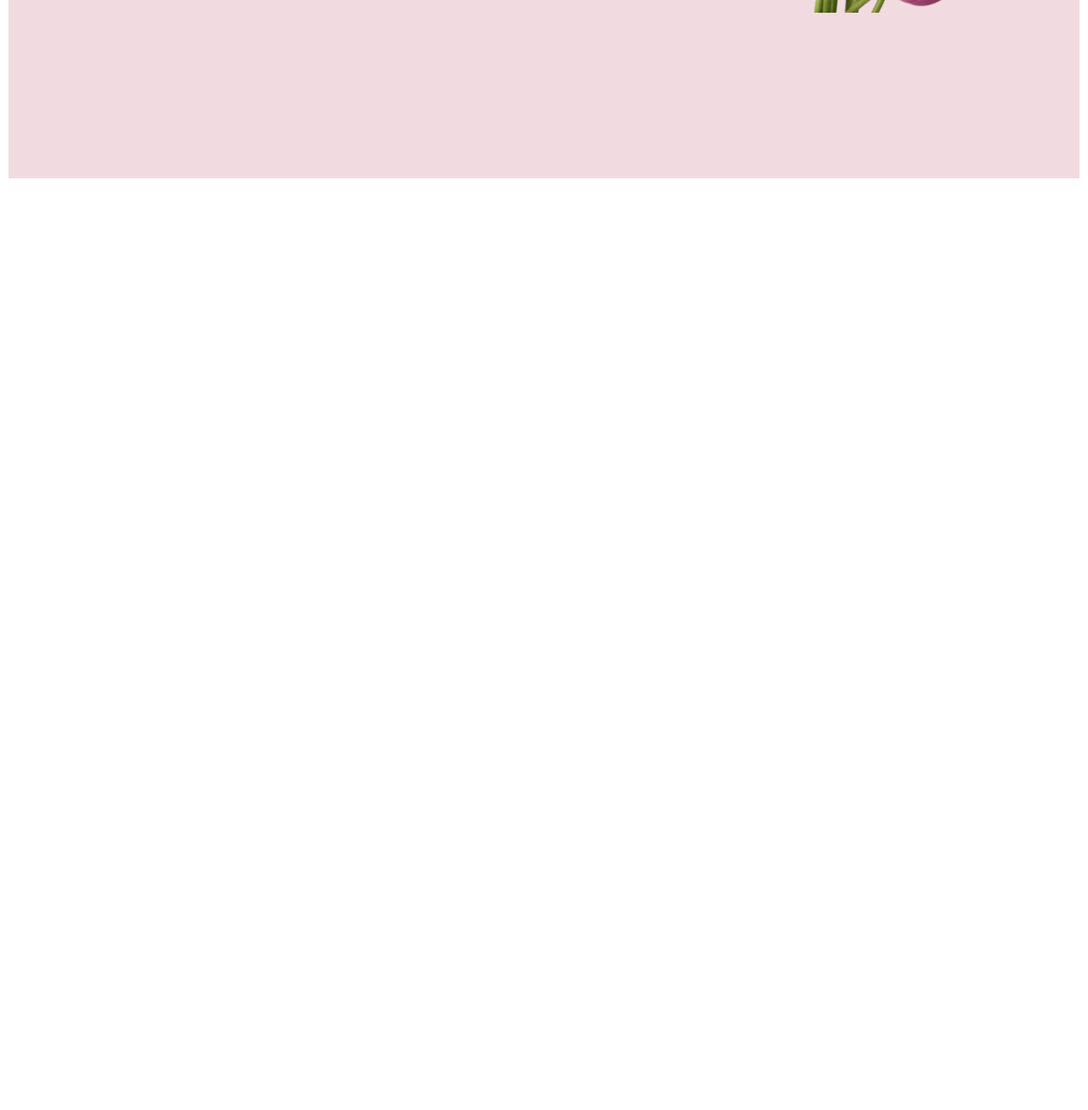
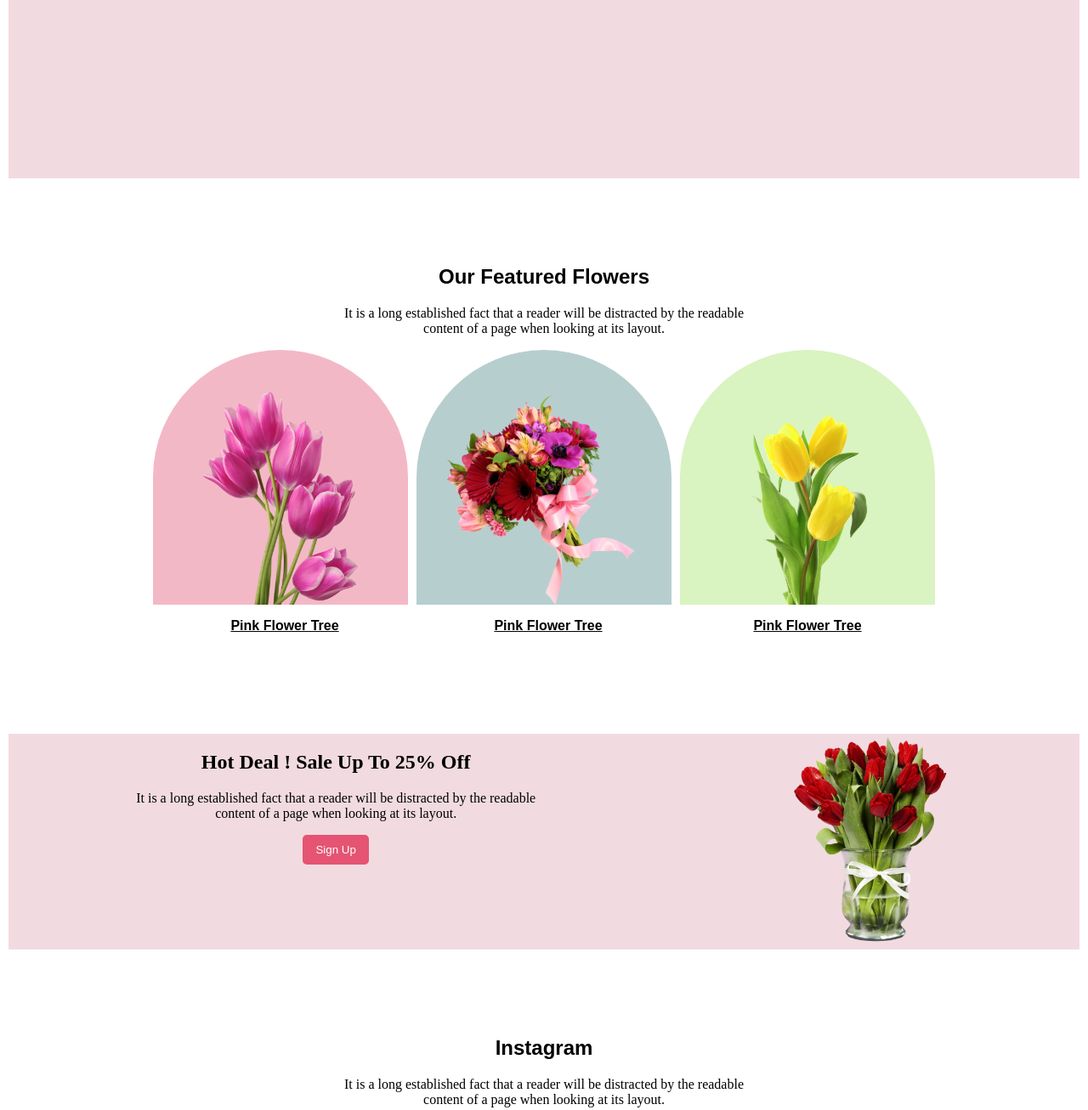
Before and after one commit to farihamaisha/flower-shop-assignment, a plain HTML site: page index.html in a window 1280 px wide. Shown: the part 600-1907 px from the top of the page at 85% size. Before the commit the page ends 820 px from the top, so only its background shows below. Drawn offline with Linux system fonts and the light colour scheme.

Commit message:
added two new sections

```diff
--- a/index.html
+++ b/index.html
@@ -22,13 +22,62 @@
 
             </div>
             <div class="banner-photo">
-                <img class="banner-img" src="Flower Asset/pngwing 6.png" alt="">
+                <img class="banner-img" src="Flower Asset/pngwing 10.png" alt="">
             </div>
         </div>
 
     </header>
     <main>
-
+        <!-- Our Featured Flowers section  -->
+        <section id="section">
+            <h2 class="section-title">Our Featured Flowers</h2>
+            <p id="featured-flower-description" class="section-description">It is a long established fact that a
+                reader will be distracted by the readable <br>content of a page when looking at its layout.</p>
+            <div class="flower-tree">
+                <div>
+                    <div id="pink"><img class="flower-img" src="Flower Asset/pngwing 6.png" height="250px" alt="">
+                    </div>
+                    <P class="flower-name">Pink Flower Tree</P>
+                </div>
+                <div>
+                    <div id="red"><img class="flower-img" src="Flower Asset/pngwing 5.png" height="250px" alt=""></div>
+                    <P class="flower-name">Pink Flower Tree</P>
+                </div>
+                <div>
+                    <div id="yellow"><img class="flower-img" src="Flower Asset/pngwing 7.png" height="250px" alt="">
+                    </div>
+                    <P class="flower-name">Pink Flower Tree</P>
+                </div>
+            </div>
+            <!-- hot deal section started -->
+        </section>
+        <section class="section-02">
+            <div>
+                <h1>Hot Deal ! Sale Up To 25% Off</h1>
+                <p>It is a long established fact that a reader will be distracted by the readable <br> content of a page when looking at its layout.</p>
+                <button class="btn" >Sign Up</button>
+            </div>
+            <div>
+                <img src="Flower Asset/pngwing 8.png" height="250px" alt="">
+            </div>
+        </section>
+            <!-- Instagram section started -->
+        <section>
+            <h2 class="section-title">Instagram</h2>
+            <p id="featured-flower-description" class="section-description">It is a long established fact that a
+                reader will be distracted by the readable <br>content of a page when looking at its layout.</p>
+                <div class="flower-02">
+                        <img class="flower-asset-01" src="Flower Asset/Flower 01.png" alt="">
+                        <img class="flower-asset-01" src="Flower Asset/Rectangle 4.png" alt="">
+                        <img class="flower-asset-01" src="Flower Asset/Rectangle 5.png" alt="">
+                        <img src="Flower Asset/Rectangle 6.png" alt="">
+                </div>
+        </section>
+        <!-- latest deal section started  -->
+        <section>
+            <h2 class="section-title">Get The Latest Deals</h2>
+            <p id="featured-flower-description" class="section-description">$30 coupon for first shopping</p>
+        </section>
     </main>
     <footer>
 
--- a/styles/assignment.css
+++ b/styles/assignment.css
@@ -24,3 +24,81 @@
     border: none;
     border-radius: 5px;
 }
+#section{
+    margin-top: 100px;
+}
+.section-title{
+    text-align: center;
+    font-weight: bold;
+    font-family: Arial, Helvetica, sans-serif;
+    margin-top: 100px;
+
+}
+#featured-flower-description{
+    text-align: center;
+}
+.flower-tree{
+    display: flex;
+    /* justify-content: space-between; */
+    justify-content: center ;
+
+}
+.flower-img{
+    /* height: 250px; */
+}
+#pink{
+    background-color: #f3b8c6;
+    border-top-left-radius: 100%;
+    border-top-right-radius: 100%;
+    height: 300px;
+    width: 300px;
+    display: flex;
+    justify-content: center;
+    align-items: end;
+    margin-right: 10px;
+}
+.flower-name{
+    text-align: center;
+    text-decoration: underline;
+    font-family: Arial, Helvetica, sans-serif;
+    font-weight: bold;
+}
+#red{
+    background-color: #b7cecf;
+    border-top-left-radius: 100%;
+    border-top-right-radius: 100%;
+    height: 300px;
+    width: 300px;
+    display: flex;
+    justify-content: center;
+    align-items: end;
+    margin-right: 10px;
+
+}
+#yellow{
+    background-color: #d9f3c1;
+    border-top-left-radius: 100%;
+    border-top-right-radius: 100%;
+    height: 300px;
+    width: 300px;
+    display: flex;
+    justify-content: center;
+    align-items: end;
+}
+
+.section-02{
+    display: flex;
+    justify-content: space-around;
+    margin-top: 100px;
+    border: 2px solid white;
+    background-color: #f1dbe0;
+    text-align: center;
+}
+.flower-02{
+    display: flex;
+    height: 300px;
+    justify-content: center;
+}
+.flower-asset-01{
+    margin-right: 15px;
+}
```
